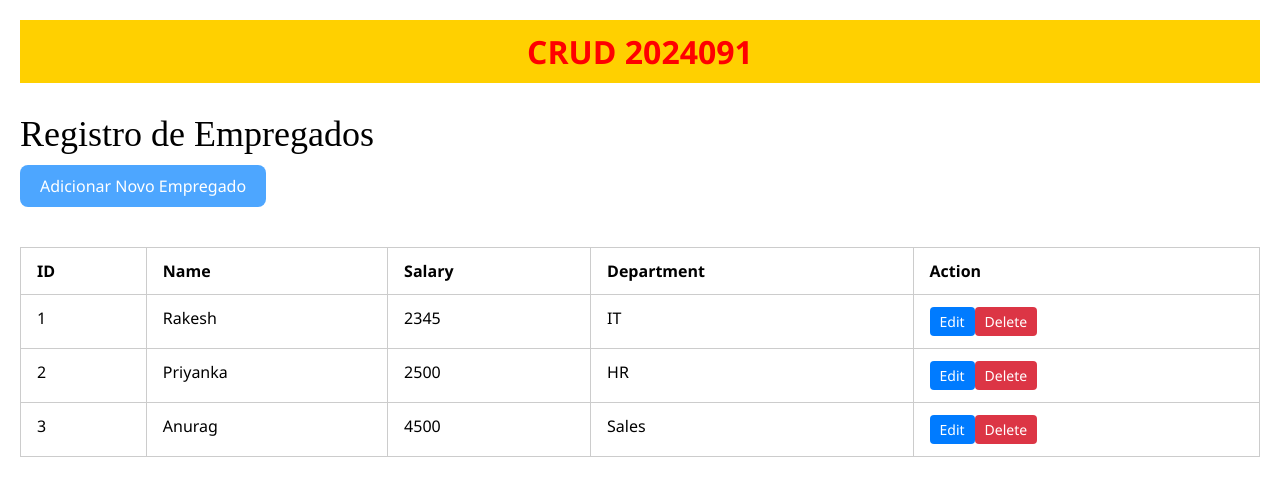
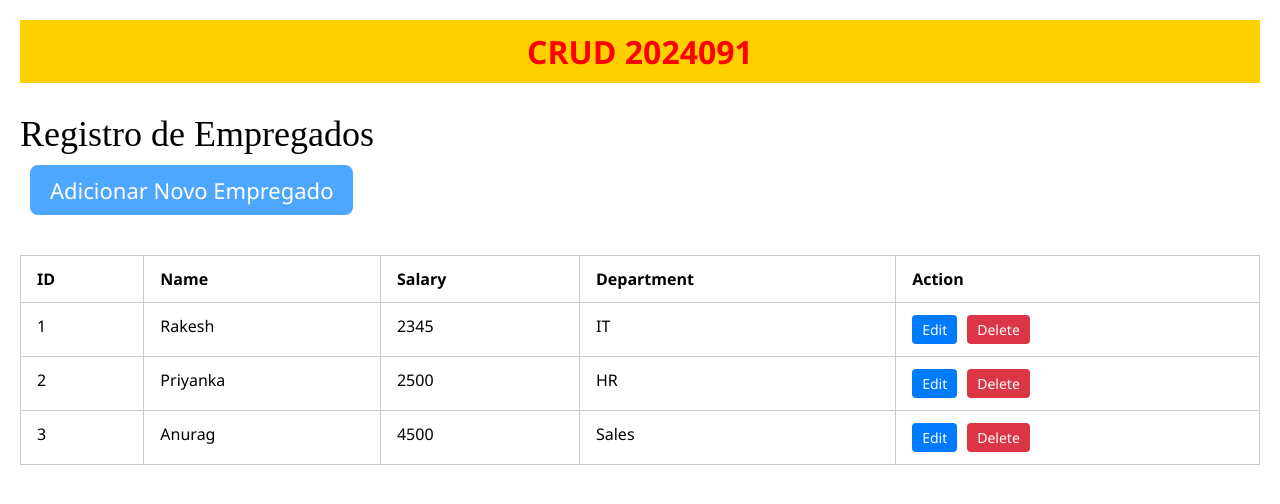
Before and after one commit to Alezudor/crud-new, a React (Vite) app: page / in a window 1280 px wide. Shown: the top 504 px of the page. Built offline with nearby package versions, Linux system fonts and the light colour scheme.

Commit message:
Atualizado

```diff
--- a/src/Components/Button/styles.css
+++ b/src/Components/Button/styles.css
@@ -16,6 +16,8 @@
   padding: 10px 20px;
   border-radius: 8px;
   margin-bottom: 20px;
+  margin-left: 10px;
+  font-size: 22px;
 }
 
 .default:hover {
@@ -27,6 +29,7 @@
   padding: 5px 10px;
   border-radius: 4px;
   font-size: 14px;
+  margin-right: 10px;
 }
 
 .edit:hover {
```
